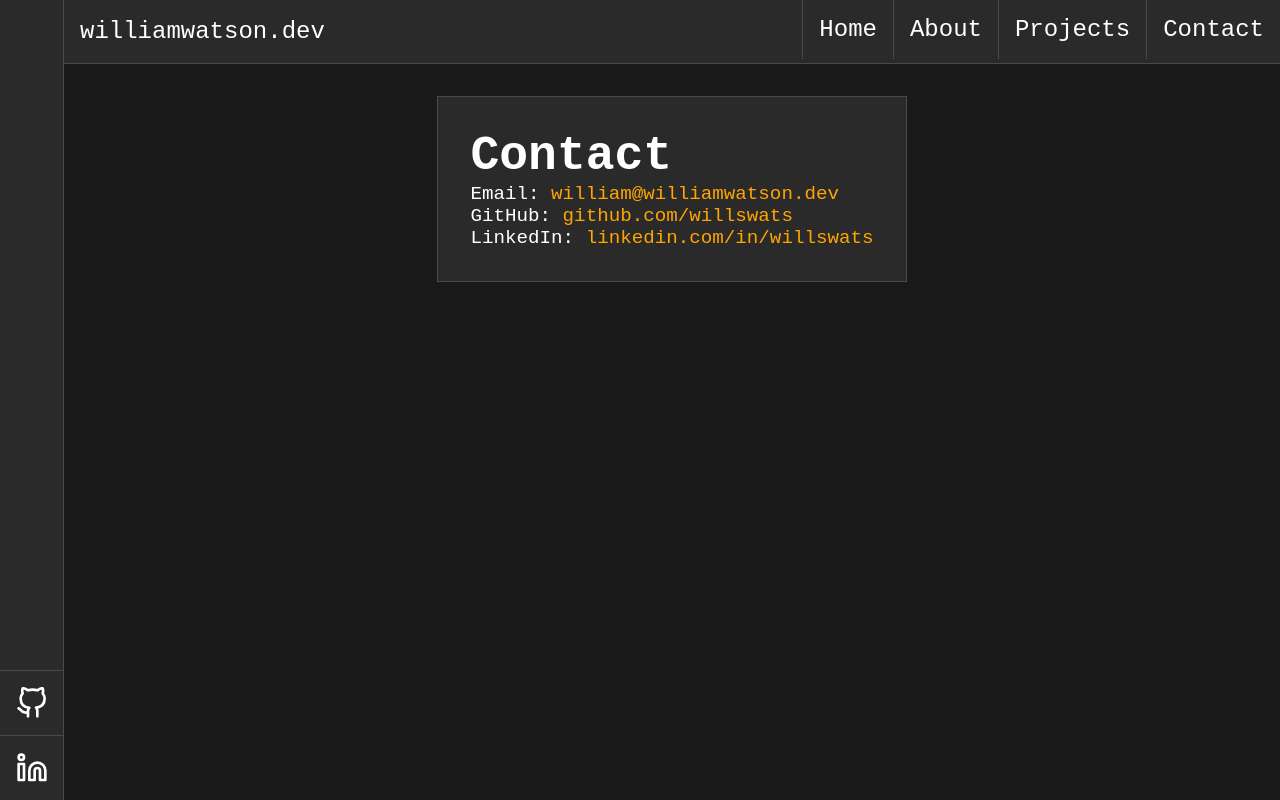
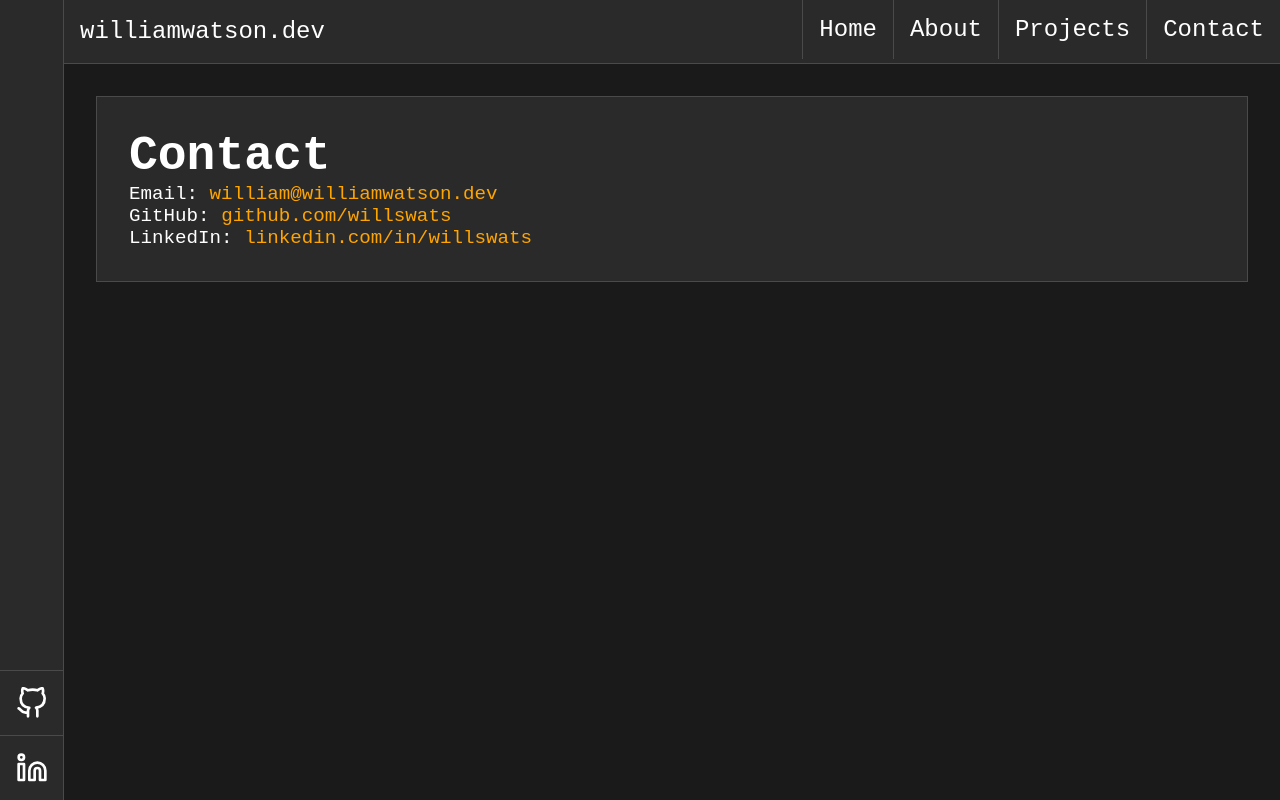
Before and after one commit to willswats/williamwatson, a SvelteKit app: page /contact in a window 1280 px wide. Built offline with nearby package versions, Linux system fonts and the light colour scheme.

Commit message:
feat: add margin to contact

```diff
--- a/src/routes/contact/+page.svelte
+++ b/src/routes/contact/+page.svelte
@@ -21,16 +21,19 @@
 	p {
 		font-size: 1.2rem;
 	}
+
 	.contact {
 		display: flex;
 		flex-direction: column;
 		align-items: center;
 		height: calc(100vh - 4rem); /* Account for Nav */
+		margin: 0 2rem;
 	}
 
 	.contact__card {
 		display: flex;
 		flex-direction: column;
+		width: 100%;
 		background-color: #2a2a2a;
 		border: 1px solid #4a4a4a;
 		margin: 2rem;
```
